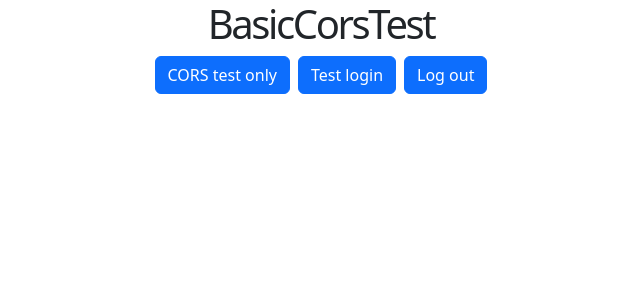
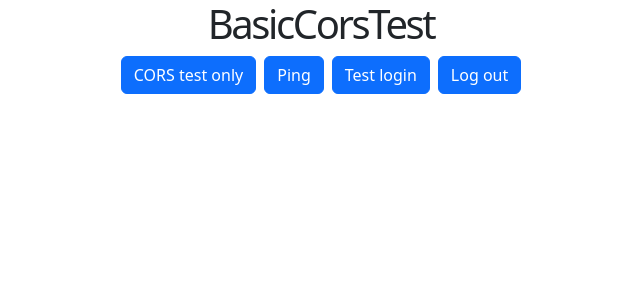
Before and after one commit to InstantBuddha/react-frontend-for-laravel-in-docker-new, a React (Create React App) app in the folder react-frontend/: page /cors-test in a window 1280 px wide. Shown: the top 300 px of the page, without its empty margins (319-959 px from the left). Built offline with nearby package versions, Linux system fonts and the light colour scheme.

Commit message:
Add ping to corstest

```diff
--- a/react-frontend/src/components/BasicCorsTest.js
+++ b/react-frontend/src/components/BasicCorsTest.js
@@ -24,6 +24,22 @@ export default function BasicCorsTest() {
         console.log(error);
       });
   };
+
+  const ping = () => {
+    const axiosInstance = axios.create({
+      baseURL: "http://localhost/api",
+      //withCredentials: true,  // not needed, furthermore it should be FALSE!!! maybe only with https
+    });
+
+    axiosInstance
+      .get("/ping")
+      .then(function (response) {
+        console.log(response);
+      })
+      .catch(function (error) {
+        console.log(error);
+      });
+  }
 
   const dispatch = useDispatch();
   const TEST_USER_CREDENTIALS = {
@@ -81,6 +97,10 @@ export default function BasicCorsTest() {
       <button type="button" className="btn btn-primary" onClick={corsTestOnly}>
         CORS test only
       </button>
+
+      <button type="button" className="btn btn-primary" onClick={ping}>
+        Ping
+      </button>
       <button
         type="button"
         className="btn btn-primary"
```
